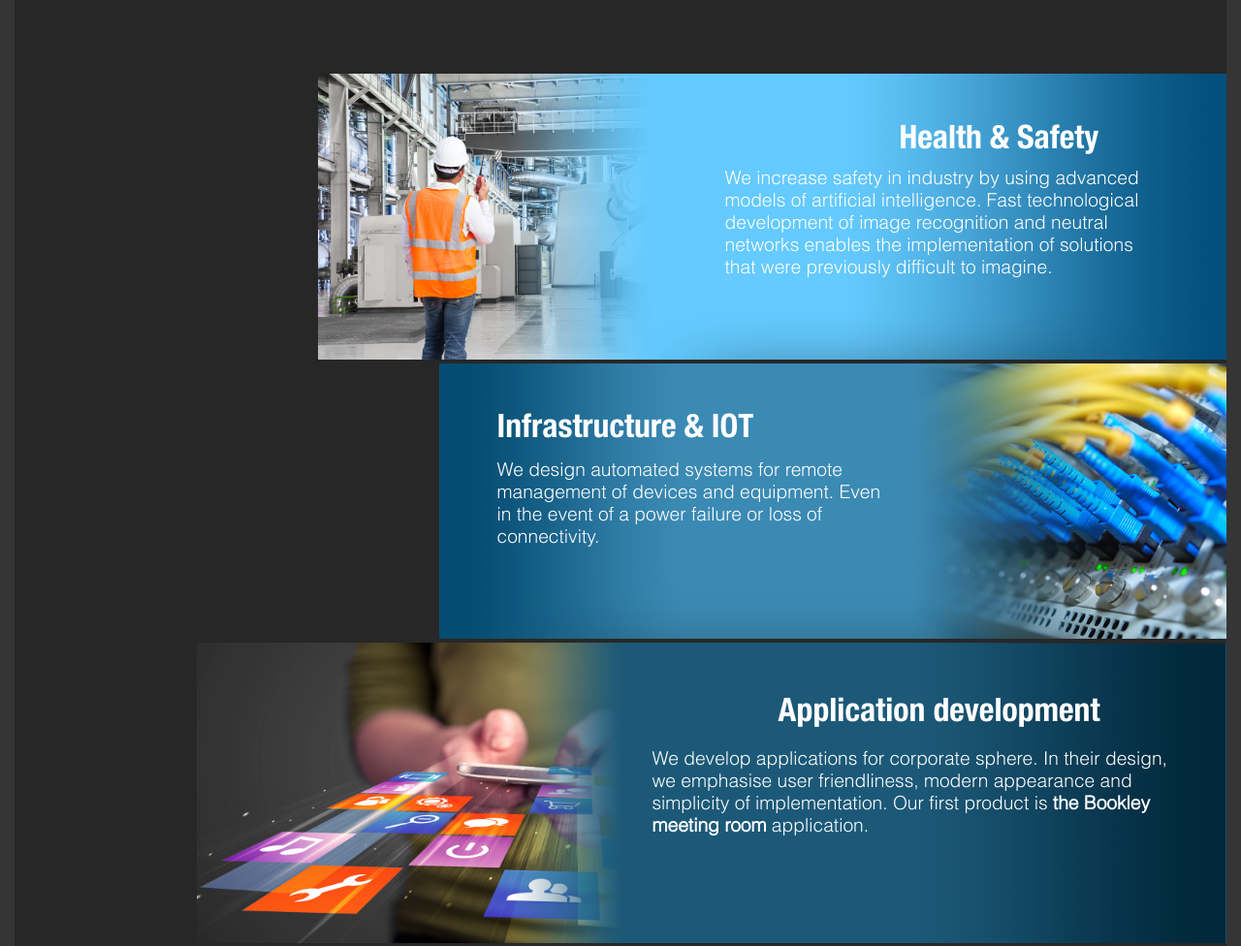
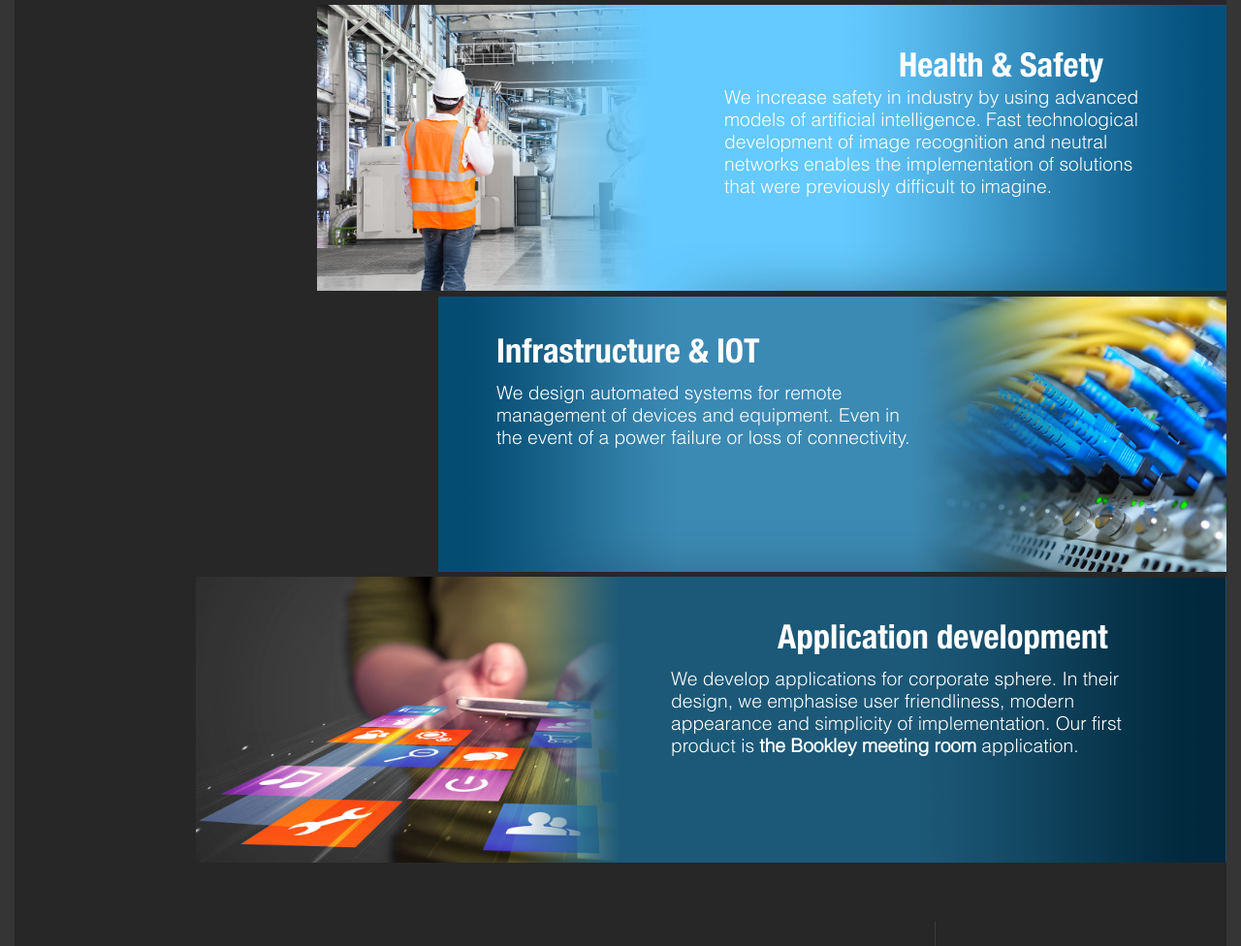
Before and after one commit to HonzaSam/Invantaf, a plain HTML site: page index.html in a window 1280 px wide. Shown: the part 1080-2056 px from the top of the page at 97% size. Drawn offline with Linux system fonts and the light colour scheme; a web font is replaced by a local one.

Commit message:
Zoomovatelne obdelniky

```diff
--- a/css.css
+++ b/css.css
@@ -96,10 +96,6 @@ html	{
 	display: flex;
 }
 
-.nescroll {
-	flex: 1;
-}
-
 .logo {
 	flex: 1;
 }
@@ -120,11 +116,32 @@ html	{
 	font-weight: normal;
 }
 
+@media screen and (max-width: 1280px) {
+	.navigace a {
+		padding: 0px 20px;
+		font-weight: normal;
+	}
+
+	.navigace {
+		flex: 3;
+		list-style: none;
+		margin-top: 40px;
+	}
+}
+
 .jazyky {
 	padding-top: 40px;
 	padding-right: 130px;
 	text-align: right;
 	flex:1;
+}
+
+@media screen and (max-width: 1280px) {
+	.jazyky {
+		padding-top: 40px;
+		padding-right: 80px;
+		text-align: right;
+		flex:1;}
 }
 
 .jazyky img {
@@ -217,89 +234,104 @@ body p {
 	padding-top: 10px;
 }
 
-.HS {
-	padding-bottom: 30px;
-	color: #FFFFFF;
+@media screen and (max-width: 1280px) {
+	.text {
+		color: #FFFFFF;
+		padding-left: 215px;
+		padding-bottom: 50px;
+		padding-right: 100px;
+		padding-top: 10px;
+	}
 }
 
-.HS_obdelnik {
-	position: relative;
-	max-width: 75%;
+.navic {
+	width: 938px;
+    height: 295px;
+    box-sizing: content-box;
+	background-image: url(images/podklad_HS.png);
+	background-size: 100%;
+	background-repeat: no-repeat;
+	background-position: right;
 	margin-left: auto;
 }
 
-.HS_obdelnik h3 {
+.navic h3 {
 	font-family: 'HelveticaNeueCondensedBold';
+	color: #fff;
+	font-size: 180%;
+	padding-top: 40px;
+	padding-left: 600px;
+	display: block;
+	margin-block-start: 0;
+	margin-block-end: 0;
+
+}
+.navic p {
+	padding: 0px 80px 70px 420px;
+	display: block;
+	margin-block-start: 0;
+	margin-block-end: 0;
 }
 
-.HS_nadpis {
-	position: absolute;
-	bottom: 180px;
-	left: 600px;
-	font-size: 150%;
-	color: #FFFFFF;
+.IObd {
+	width: 813px;
+    height: 295px;
+    box-sizing: content-box;
+	background-image: url(images/podklad_IOT.png);
+	background-size: 100%;
+	background-repeat: no-repeat;
+	background-position: right;
+	margin-left: auto;
+	display: block;
+	margin-block-start: 0;
+	margin-block-end: 0;
 }
 
-.HS_text	{
-	position: absolute;
-	bottom: 70px;
-	left: 420px;
-	padding-right: 80px;
+.IObd h3 {
+	font-family: 'HelveticaNeueCondensedBold';
+	color: #fff;
+	font-size: 180%;
+	padding-top: 40px;
+	padding-left: 60px;
+	display: block;
+	margin-block-start: 0;
+	margin-block-end: 0;
 }
 
-.IOT {
-	padding-bottom: 30px;
-	color: #FFFFFF;
+.IObd p {
+	padding: 10px 320px 10px 60px;
+	display: block;
+	margin-block-start: 0;
+	margin-block-end: 0;
 }
 
-.IOT_obdelnik {
-	position: relative;
-	max-width: 65%;
+.Ao {
+	width: 1063px;
+    height: 295px;
+    box-sizing: content-box;
+	background-image: url(images/podklad_APP.png);
+	background-size: 100%;
+	background-repeat: no-repeat;
+	background-position: top right;
 	margin-left: auto;
 }
 
-.IOT_obdelnik h3 {
+.Ao h3 {
 	font-family: 'HelveticaNeueCondensedBold';
+	color: #fff;
+	font-size: 180%;
+	padding-top: 40px;
+	padding-left: 600px;
+	display: block;
+	margin-block-start: 0;
+	margin-block-end: 0;
 }
 
-.IOT_nadpis {
-	position: absolute;
-	bottom: 170px;
-	left: 60px;
-	font-size: 150%;
-	color: #FFFFFF;
-}
-
-.IOT_text	{
-	position: absolute;
-	bottom: 80px;
-	left: 60px;
-	padding-right: 350px;
-}
-
-.APP_obdelnik {
-	position: relative;
-	max-width: 85%;
-	margin-left: auto;
-}
-
-.APP_obdelnik h3 {
-	font-family: 'HelveticaNeueCondensedBold';
-}
-
-.APP_nadpis {
-	position: absolute;
-	bottom: 190px;
-	left: 600px;
-	font-size: 150%;
-	color: #FFFFFF;
-}
-
-.APP_text	{
-	position: absolute;
-	bottom: 95px;
-	left: 470px;
-	padding-right: 50px;
+.Ao p {
+	padding: 10px 70px 10px 490px;
+	display: block;
+	margin-block-start: 0;
+	margin-block-end: 0;
 }
 
 a {
--- a/index.html
+++ b/index.html
@@ -4,6 +4,7 @@
 	<head>
 		<meta charset="utf-8">
 		<title>Learning CSS</title>
+		<meta name="viewport" content="width=device-width, initial-scale=1">
 		<link rel="stylesheet" href="css.css">
 		<link rel="stylesheet" href="https://fonts.googleapis.com/css?family=Neue Helvetica">
 	</head>
@@ -11,7 +12,6 @@
 	<body>
 		<div class="container">
 			<div class="vrsek">
-				<header>
 				<div class="zahlavi">
 					<div class="logo">
 						<img src="images/logo4.png">
@@ -31,7 +31,6 @@
 						<p>EN <a href="#"><img src="images/arrow.png"></a></p>
 					</div>
 				</div>
-				<header>
 				<div class="mix">
 					<div class="trojky">
 						<img src="images/triangles.png">
@@ -58,33 +57,28 @@
 					</div>
 				</div>
 			</div>
-			<div class="obsah">
-				<div class="HS_obdelnik">
-					<img src="images/podklad_HS.png">
-					<div class ="HS_nadpis">
+			<div class="navic">
+				<div class="navic1">
 					<h3>Health & Safety</h3>
 				</div>
-					<div class ="HS_text">
+				<div class="navic2">
 					<p>We increase safety in industry by using advanced models of artificial intelligence. Fast technological development of image recognition and neutral networks enables the implementation of solutions that were previously difficult to imagine.</p>
 				</div>
 			</div>
-
-				<div class="IOT_obdelnik">
-					<img src="images/podklad_IOT.png">
-					<div class ="IOT_nadpis">
+			<div class="obsah">
+			<div class="IObd">
+				<div class="IObd_nadpis">
 					<h3>Infrastructure & IOT</h3>
 				</div>
-					<div class ="IOT_text">
+				<div class="IObd_text">
 					<p>We design automated systems for remote management of devices and equipment. Even in the event of a power failure or loss of connectivity.</p>
 				</div>
 			</div>
-
-				<div class="APP_obdelnik">
-					<img src="images/podklad_APP.png">
-					<div class ="APP_nadpis">
+			<div class="Ao">
+				<div class="A_nadpis">
 					<h3>Application development</h3>
 				</div>
-					<div class ="APP_text">
+				<div class="A_text">
 					<p>We develop applications for corporate sphere. In their design, we emphasise user friendliness, modern appearance and simplicity of implementation. Our first product is <a href="www.bookley.app">the Bookley meeting room </a>application.</p>
 				</div>
 			</div>
```
Lines whose indentation alone changed are shown as unchanged.
